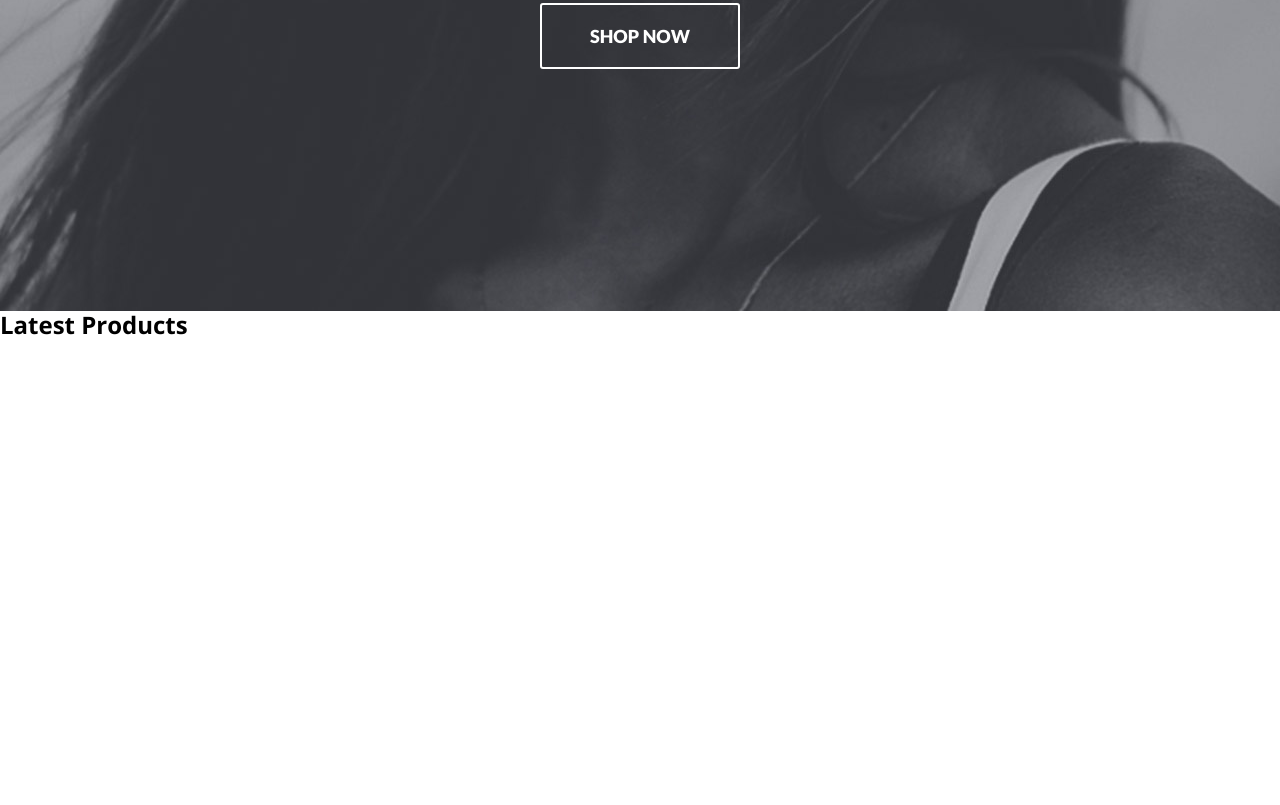
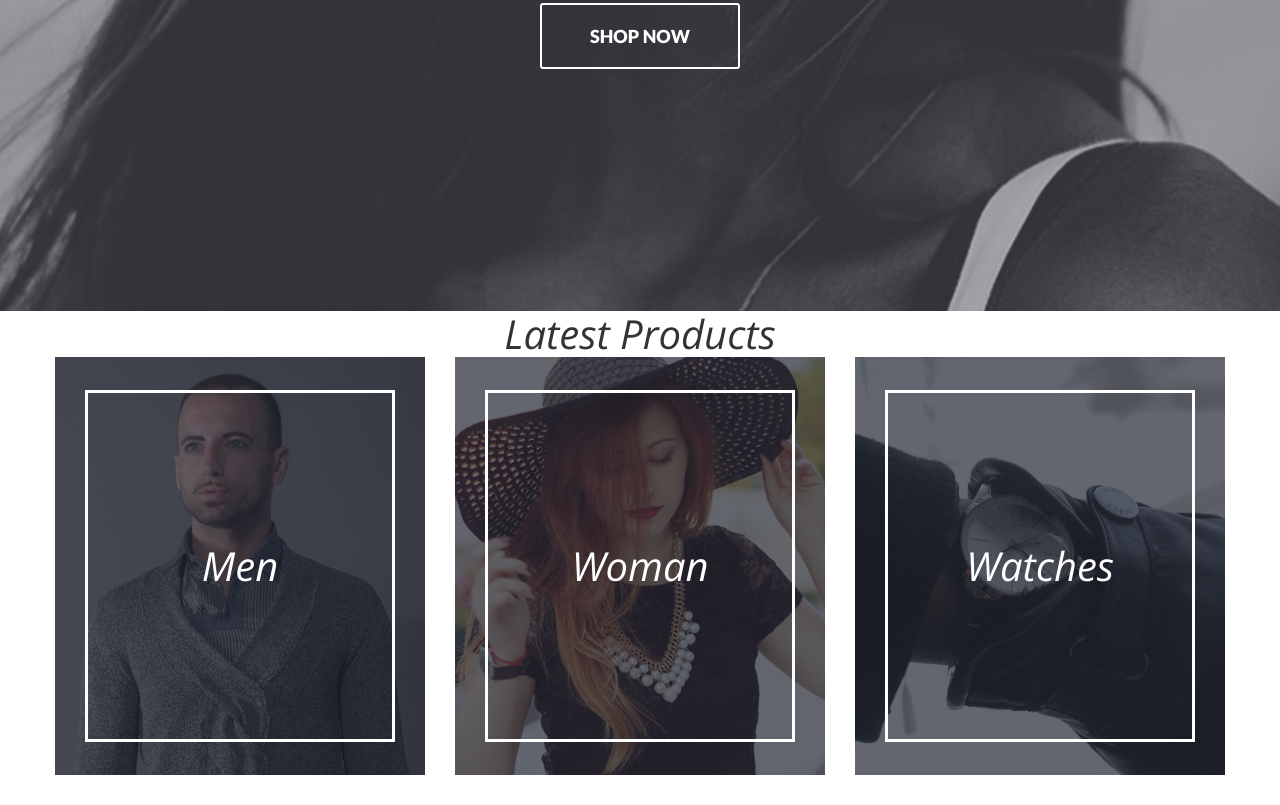
Before and after one commit to vlad-hrytsiv/brandly2, a plain HTML site: page index.html in a window 1280 px wide. Shown: the part 621-1426 px from the top of the page. Before the commit the page ends 962 px from the top, so only its background shows below. Drawn offline with nearby package versions, Linux system fonts and the light colour scheme; a web font is replaced by a local one.

Commit message:
Continued making second section

```diff
--- a/css/style.css
+++ b/css/style.css
@@ -13,6 +13,14 @@ body {
 
 h1, h2, h3, h4, h5, h6 {
     margin: 0;
+}
+
+.visually-hidden {
+    position: absolute;
+    clip: rect(0 0 0 0);
+    width: 1px;
+    height: 1px;
+    margin: -1px;
 }
 
 .container {
@@ -126,3 +134,64 @@ h1, h2, h3, h4, h5, h6 {
     color: #323338;
     transition: .3s;
 }
+
+.products-title {
+    font-family: 'Open Sans', sans-serif;
+    font-weight: 300;
+    font-style: italic;
+    font-size: 40px;
+    text-align: center;
+    color: #333333;
+}
+
+.products {
+    display: flex;
+    flex-wrap: wrap;
+}
+
+.product-item {
+    margin-right: 30px;
+    margin-bottom: 30px;
+    position: relative;
+    width: 370px;
+    height: 418px;
+    overflow: hidden;
+}
+
+.product-item:nth-child(3){
+    margin-right: 0;
+}
+
+.product-image {
+    position: absolute;
+    top: 0;
+    left: 0;
+    z-index: 1;
+}
+
+.product-content {
+    display: flex;
+    flex-direction: column;
+    justify-content: center;
+    text-align: center;
+
+    padding: 30px;
+
+    position: absolute;
+    top: 0;
+    left: 0;
+    z-index: 2;
+    width: 100%;
+    height: 100%;
+    background-color: rgba(34, 37, 51, .7);
+}
+
+.product-name {
+    padding: 150px 0;
+    border: 3px solid white;
+    font-family: 'Open Sans', sans-serif;
+    font-size: 40px;
+    font-weight: 300;
+    font-style: italic;
+    color: #ffffff;
+}
--- a/index.html
+++ b/index.html
@@ -39,7 +39,29 @@
         </div>
     </section>
     <section class="latest-products">
-        <h2>Latest Products</h2>
+        <div class="container">
+            <h2 class="products-title">Latest Products</h2>
+            <div class="products">
+                <div class="product-item">
+                    <img class="product-image" src="img/men.jpg" alt="Men clothes" height="418" width="370">
+                    <div class="product-content">
+                        <div class="product-name">Men</div>
+                    </div>
+                </div>
+                <div class="product-item">
+                    <img class="product-image" src="img/woman.jpg" alt="Men clothes" height="418" width="370">
+                    <div class="product-content">
+                        <div class="product-name">Woman</div>
+                    </div>
+                </div>
+                <div class="product-item">
+                    <img class="product-image" src="img/watches.jpg" alt="Men clothes" height="418" width="370">
+                    <div class="product-content">
+                        <div class="product-name">Watches</div>
+                    </div>
+                </div>
+            </div>
+        </div>
     </section>
 </body>
 </html>
```
Also changed, not shown: img/men.jpg (added), img/watches.jpg (added), img/woman.jpg (added).
